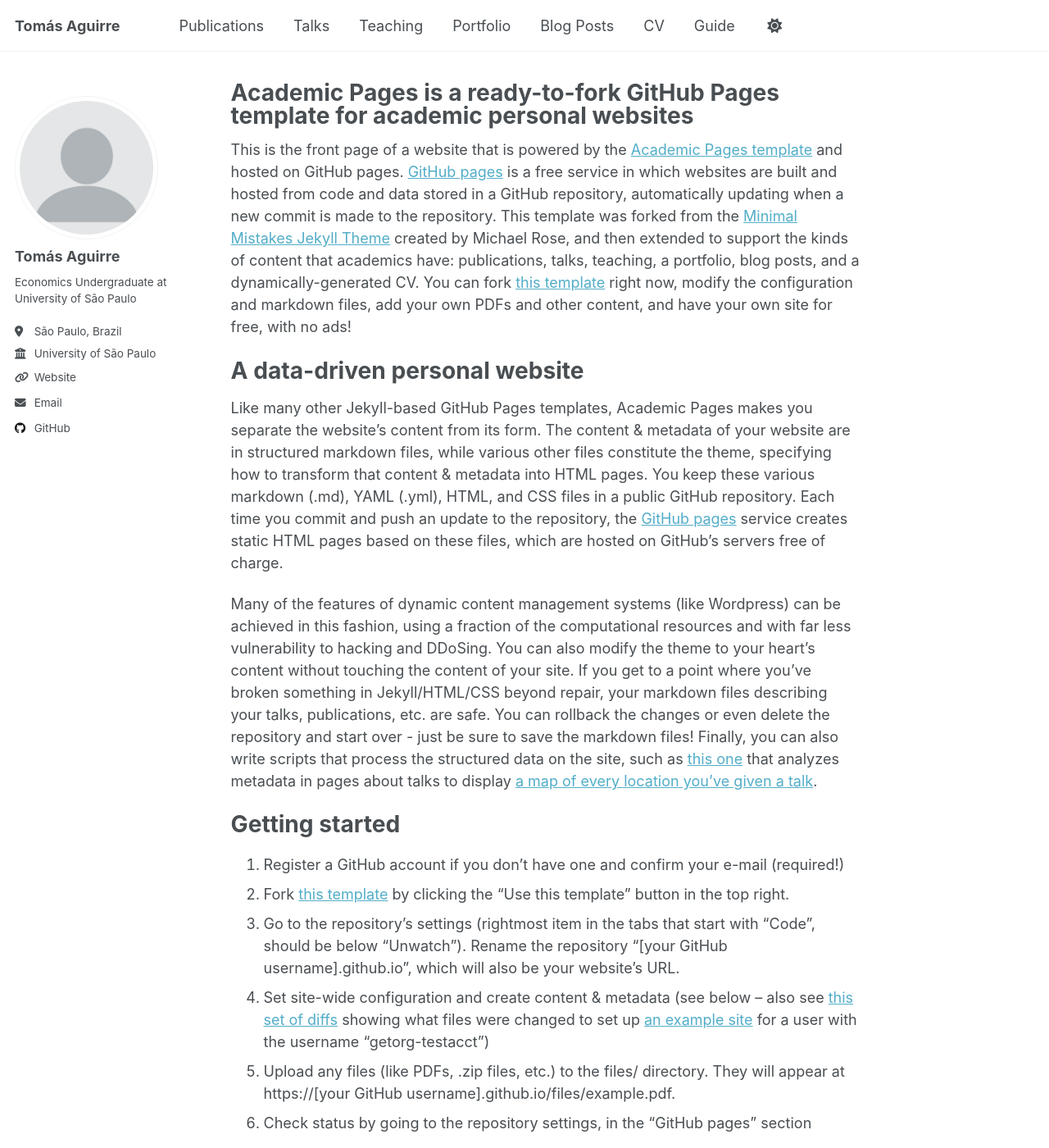
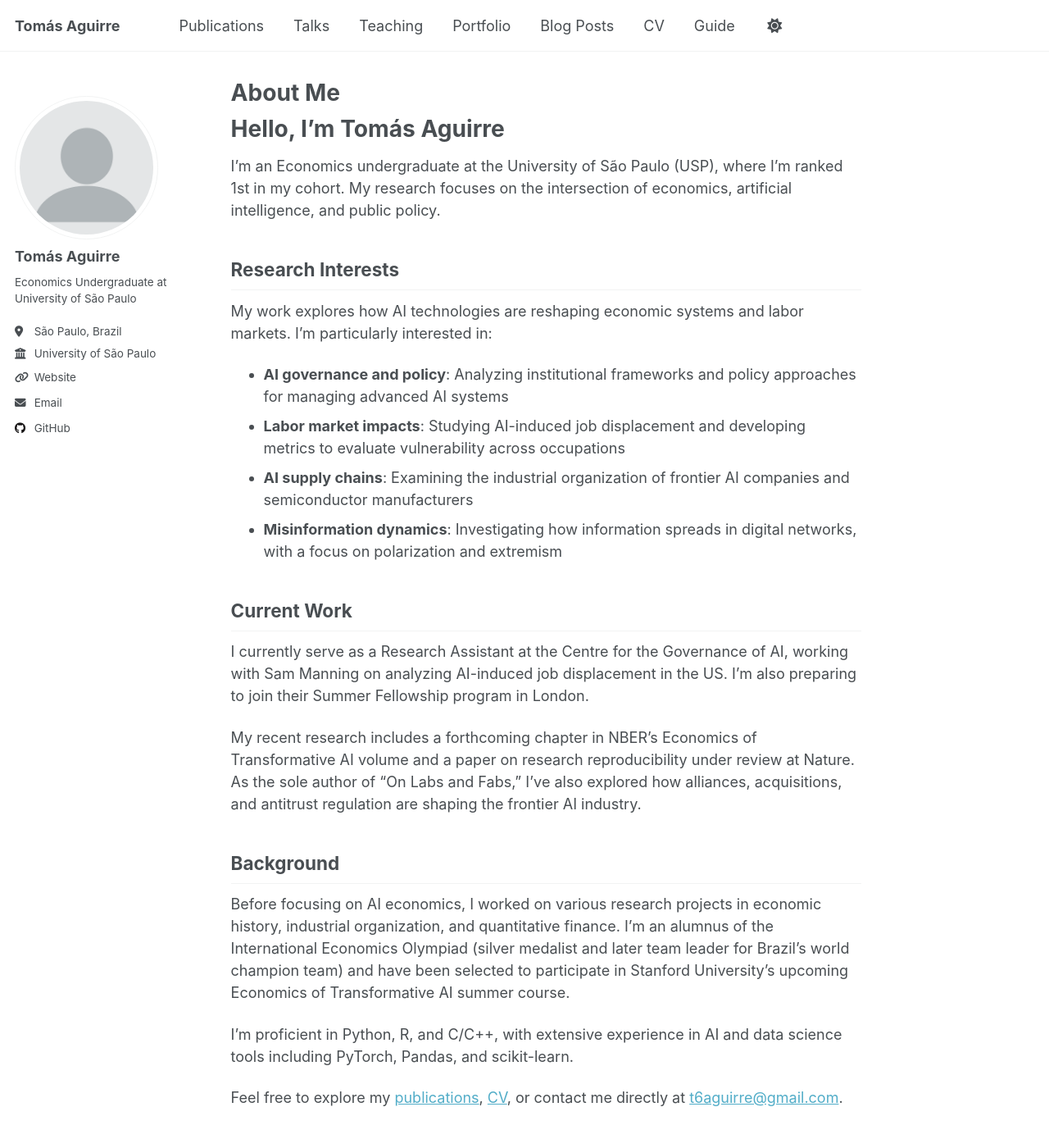
Before and after one commit to t6aguirre/t6aguirre.github.io, a Jekyll site: the page built from _pages/about.md, in a window 1280 px wide and 1400 px high. Shown: the whole window at 82% size. Built offline with Jekyll 4.4.1, drawn with Linux system fonts in a browser that asks for light colours; some of the changed text lies outside the part shown.

Commit message:
Update about.md

```diff
--- a/_pages/about.md
+++ b/_pages/about.md
@@ -1,49 +1,35 @@
 ---
 permalink: /
-title: "Academic Pages is a ready-to-fork GitHub Pages template for academic personal websites"
+title: "About Me"
 author_profile: true
 redirect_from:
   - /about/
   - /about.html
 ---
 
-This is the front page of a website that is powered by the [Academic Pages template](https://github.com/academicpages/academicpages.github.io) and hosted on GitHub pages. [GitHub pages](https://pages.github.com) is a free service in which websites are built and hosted from code and data stored in a GitHub repository, automatically updating when a new commit is made to the repository. This template was forked from the [Minimal Mistakes Jekyll Theme](https://mmistakes.github.io/minimal-mistakes/) created by Michael Rose, and then extended to support the kinds of content that academics have: publications, talks, teaching, a portfolio, blog posts, and a dynamically-generated CV. You can fork [this template](https://github.com/academicpages/academicpages.github.io) right now, modify the configuration and markdown files, add your own PDFs and other content, and have your own site for free, with no ads!
+# Hello, I'm Tomás Aguirre
 
-A data-driven personal website
-======
-Like many other Jekyll-based GitHub Pages templates, Academic Pages makes you separate the website's content from its form. The content & metadata of your website are in structured markdown files, while various other files constitute the theme, specifying how to transform that content & metadata into HTML pages. You keep these various markdown (.md), YAML (.yml), HTML, and CSS files in a public GitHub repository. Each time you commit and push an update to the repository, the [GitHub pages](https://pages.github.com/) service creates static HTML pages based on these files, which are hosted on GitHub's servers free of charge.
+I'm an Economics undergraduate at the University of São Paulo (USP), where I'm ranked 1st in my cohort. My research focuses on the intersection of economics, artificial intelligence, and public policy.
 
-Many of the features of dynamic content management systems (like Wordpress) can be achieved in this fashion, using a fraction of the computational resources and with far less vulnerability to hacking and DDoSing. You can also modify the theme to your heart's content without touching the content of your site. If you get to a point where you've broken something in Jekyll/HTML/CSS beyond repair, your markdown files describing your talks, publications, etc. are safe. You can rollback the changes or even delete the repository and start over - just be sure to save the markdown files! Finally, you can also write scripts that process the structured data on the site, such as [this one](https://github.com/academicpages/academicpages.github.io/blob/master/talkmap.ipynb) that analyzes metadata in pages about talks to display [a map of every location you've given a talk](https://academicpages.github.io/talkmap.html).
+## Research Interests
 
-Getting started
-======
-1. Register a GitHub account if you don't have one and confirm your e-mail (required!)
-1. Fork [this template](https://github.com/academicpages/academicpages.github.io) by clicking the "Use this template" button in the top right.
-1. Go to the repository's settings (rightmost item in the tabs that start with "Code", should be below "Unwatch"). Rename the repository "[your GitHub username].github.io", which will also be your website's URL.
-1. Set site-wide configuration and create content & metadata (see below -- also see [this set of diffs](http://archive.is/3TPas) showing what files were changed to set up [an example site](https://getorg-testacct.github.io) for a user with the username "getorg-testacct")
-1. Upload any files (like PDFs, .zip files, etc.) to the files/ directory. They will appear at https://[your GitHub username].github.io/files/example.pdf.
-1. Check status by going to the repository settings, in the "GitHub pages" section
+My work explores how AI technologies are reshaping economic systems and labor markets. I'm particularly interested in:
 
-Site-wide configuration
-------
-The main configuration file for the site is in the base directory in [_config.yml](https://github.com/academicpages/academicpages.github.io/blob/master/_config.yml), which defines the content in the sidebars and other site-wide features. You will need to replace the default variables with ones about yourself and your site's github repository. The configuration file for the top menu is in [_data/navigation.yml](https://github.com/academicpages/academicpages.github.io/blob/master/_data/navigation.yml). For example, if you don't have a portfolio or blog posts, you can remove those items from that navigation.yml file to remove them from the header.
+- **AI governance and policy**: Analyzing institutional frameworks and policy approaches for managing advanced AI systems
+- **Labor market impacts**: Studying AI-induced job displacement and developing metrics to evaluate vulnerability across occupations
+- **AI supply chains**: Examining the industrial organization of frontier AI companies and semiconductor manufacturers
+- **Misinformation dynamics**: Investigating how information spreads in digital networks, with a focus on polarization and extremism
 
-Create content & metadata
-------
-For site content, there is one markdown file for each type of content, which are stored in directories like _publications, _talks, _posts, _teaching, or _pages. For example, each talk is a markdown file in the [_talks directory](https://github.com/academicpages/academicpages.github.io/tree/master/_talks). At the top of each markdown file is structured data in YAML about the talk, which the theme will parse to do lots of cool stuff. The same structured data about a talk is used to generate the list of talks on the [Talks page](https://academicpages.github.io/talks), each [individual page](https://academicpages.github.io/talks/2012-03-01-talk-1) for specific talks, the talks section for the [CV page](https://academicpages.github.io/cv), and the [map of places you've given a talk](https://academicpages.github.io/talkmap.html) (if you run this [python file](https://github.com/academicpages/academicpages.github.io/blob/master/talkmap.py) or [Jupyter notebook](https://github.com/academicpages/academicpages.github.io/blob/master/talkmap.ipynb), which creates the HTML for the map based on the contents of the _talks directory).
+## Current Work
 
-**Markdown generator**
+I currently serve as a Research Assistant at the Centre for the Governance of AI, working with Sam Manning on analyzing AI-induced job displacement in the US. I'm also preparing to join their Summer Fellowship program in London.
 
-The repository includes [a set of Jupyter notebooks](https://github.com/academicpages/academicpages.github.io/tree/master/markdown_generator
-) that converts a CSV containing structured data about talks or presentations into individual markdown files that will be properly formatted for the Academic Pages template. The sample CSVs in that directory are the ones I used to create my own personal website at stuartgeiger.com. My usual workflow is that I keep a spreadsheet of my publications and talks, then run the code in these notebooks to generate the markdown files, then commit and push them to the GitHub repository.
+My recent research includes a forthcoming chapter in NBER's Economics of Transformative AI volume and a paper on research reproducibility under review at Nature. As the sole author of "On Labs and Fabs," I've also explored how alliances, acquisitions, and antitrust regulation are shaping the frontier AI industry.
 
-How to edit your site's GitHub repository
-------
-Many people use a git client to create files on their local computer and then push them to GitHub's servers. If you are not familiar with git, you can directly edit these configuration and markdown files directly in the github.com interface. Navigate to a file (like [this one](https://github.com/academicpages/academicpages.github.io/blob/master/_talks/2012-03-01-talk-1.md) and click the pencil icon in the top right of the content preview (to the right of the "Raw | Blame | History" buttons). You can delete a file by clicking the trashcan icon to the right of the pencil icon. You can also create new files or upload files by navigating to a directory and clicking the "Create new file" or "Upload files" buttons.
+## Background
 
-Example: editing a markdown file for a talk
-![Editing a markdown file for a talk](/images/editing-talk.png)
+Before focusing on AI economics, I worked on various research projects in economic history, industrial organization, and quantitative finance. I'm an alumnus of the International Economics Olympiad (silver medalist and later team leader for Brazil's world champion team) and have been selected to participate in Stanford University's upcoming Economics of Transformative AI summer course.
 
-For more info
-------
-More info about configuring Academic Pages can be found in [the guide](https://academicpages.github.io/markdown/), the [growing wiki](https://github.com/academicpages/academicpages.github.io/wiki), and you can always [ask a question on GitHub](https://github.com/academicpages/academicpages.github.io/discussions). The [guides for the Minimal Mistakes theme](https://mmistakes.github.io/minimal-mistakes/docs/configuration/) (which this theme was forked from) might also be helpful.
+I'm proficient in Python, R, and C/C++, with extensive experience in AI and data science tools including PyTorch, Pandas, and scikit-learn.
+
+Feel free to explore my [publications](/publications/), [CV](/cv/), or contact me directly at [t6aguirre@gmail.com](mailto:t6aguirre@gmail.com).
```
